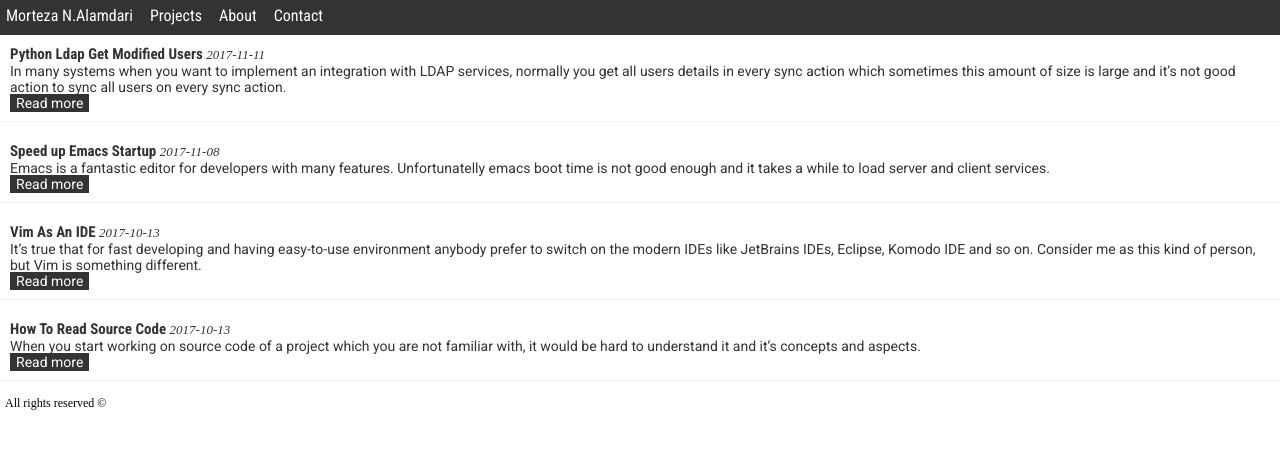
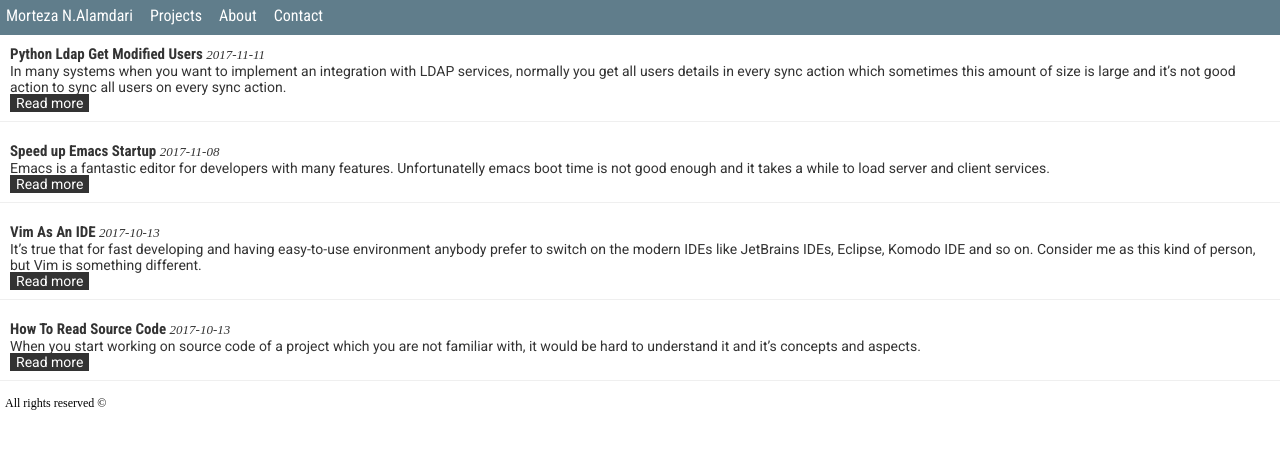
Before and after one commit to Mortezaipo/stage, a Jekyll site: the page built from index.html, in a window 1280 px wide. Shown: the top 449 px of the page. Built offline with Jekyll 4.4.1, drawn with Linux system fonts in a browser that asks for light colours.

Commit message:
change top nav background color.

```diff
--- a/inc/css/main.css
+++ b/inc/css/main.css
@@ -15,7 +15,7 @@ body {
 }
 .tiny-navbar {
     font: 16px 'Roboto Condensed', sans-serif;
-    background-color: #333;
+    background-color: #607d8b;
     display: block;
     height: 35px;
     font-weight: 400;
```
